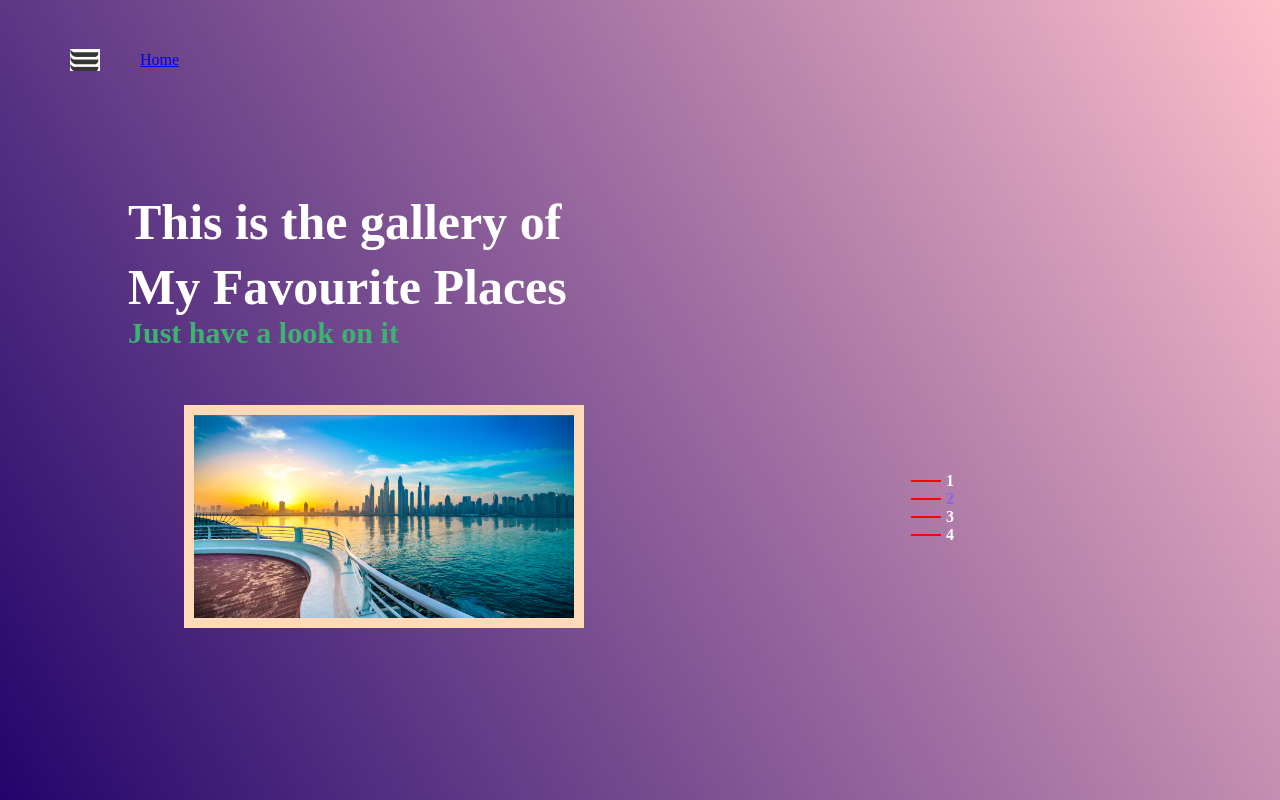
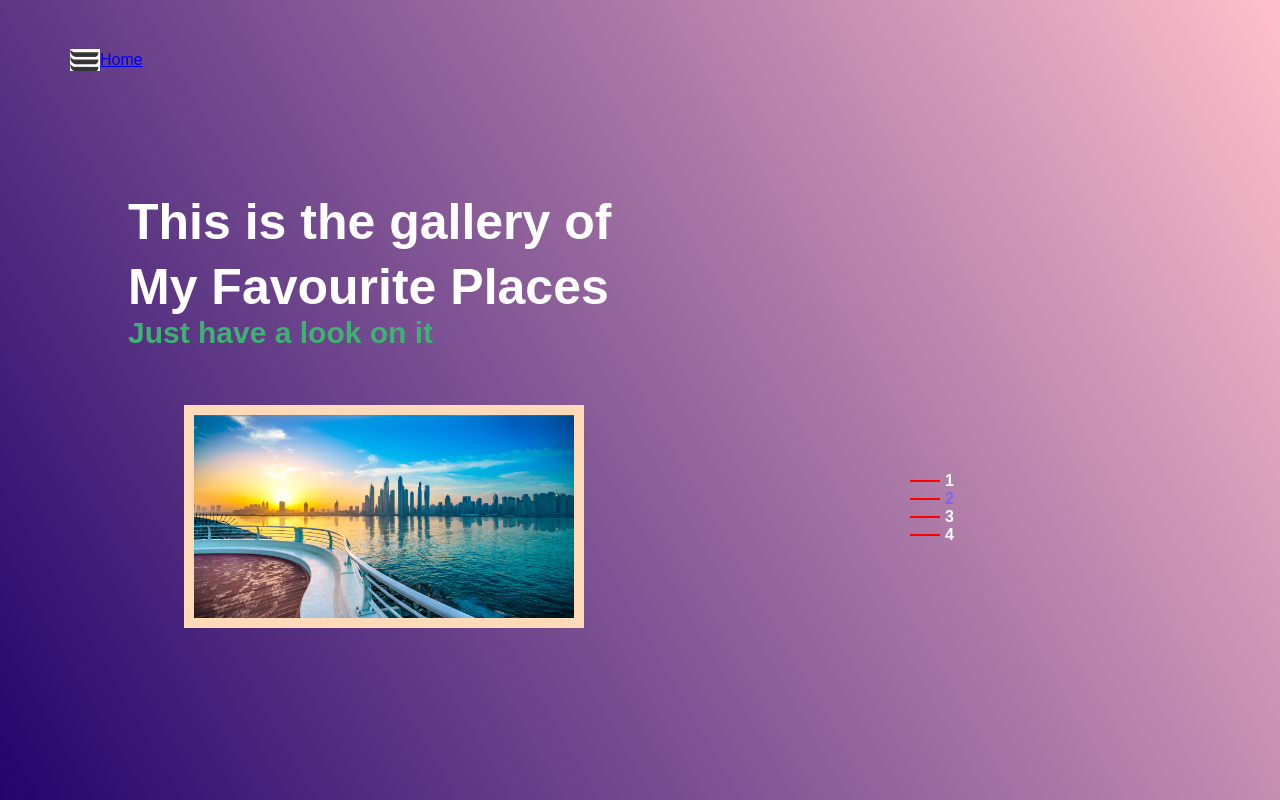
Before and after one commit to Sajina19/Gallery, a plain HTML site: page index.html in a window 1280 px wide. Drawn offline with Linux system fonts and the light colour scheme.

Commit message:
Update gallery.css

```diff
--- a/gallery.css
+++ b/gallery.css
@@ -1,6 +1,6 @@
 *{
     margin: 0;
-    padding: 0%
+    padding: 0;
     font-family: sans-serif;
 }
 
```
